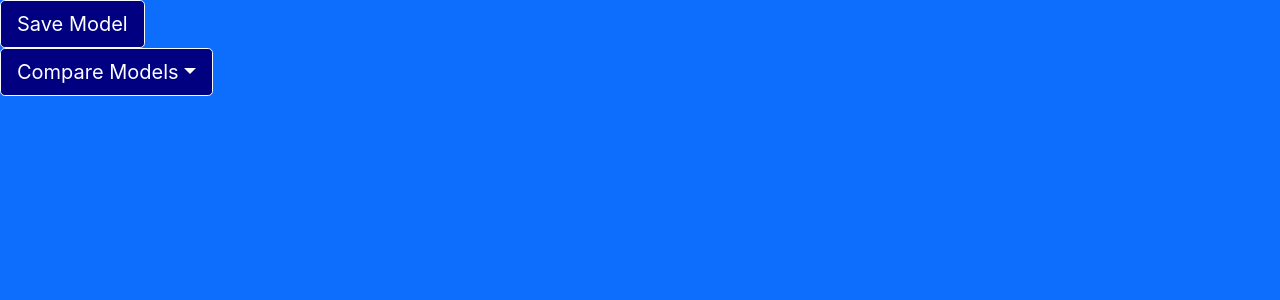
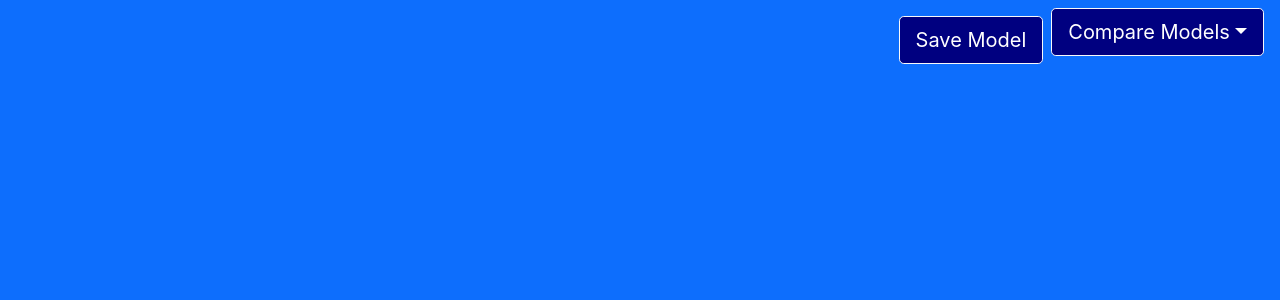
Before and after one commit to SAT-7/sat, a Flask app: page /about in a window 1280 px wide. Shown: the top 300 px of the page. Run offline with Flask 2, Linux system fonts and the light colour scheme; some libraries are stand-ins or nearby versions.

Commit message:
Add files via upload
Slight revisions

```diff
--- a/website/templates/base.html
+++ b/website/templates/base.html
@@ -20,7 +20,7 @@
   </head>
   <body>
     <body style="background-color: #0d6efd;">
-    <!--<nav class="navbar navbar-expand-lg navbar-light bg-light">
+    <nav class="navbar navbar-expand-lg">
       <button
         class="navbar-toggler"
         type="button"
@@ -31,25 +31,20 @@
       </button>
       <div class="collapse navbar-collapse" id="navbar">
         <div <ul class="nav navbar-nav ml-auto"></ul>
-          <a class="nav-item nav-link" id="home" href="/">SAT Home</a>
-          <!--<li class="nav-item"><a class="nav-item nav-link" id="logout" href="/logout">Logout</a></li>-->
+          <li class="nav-item nav-link"> <div class="btn btn-lg btn-outline-light" id="button-search" type="button">Save Model</div></li>
+          <li class="nav-item"><div class="dropdown">
+            <div class="btn btn-lg btn-outline-light dropdown-toggle" type="button" id="dropdownMenuButton" data-toggle="dropdown" aria-haspopup="true"
+            aria-expanded="true">Compare Models</div>
+            <div class="dropdown-menu" aria-labelledby="dropdownMenuButton">
+              <a class="dropdown-item" href="#">Model 1</a>
+              <a class="dropdown-item" href="#">Model 2</a>
+              <a class="dropdown-item" href="#">Model 3</a>
+            </div>
+          </div></li>
         </div>
       </div>
     </nav>
-    <div class="col-lg-4">
-      <div class="row">
-        <button class="btn btn-lg btn-outline-light" id="button-search" type="button">Save Model</button>
-      </div>
-    </div>
-    <div class="dropdown">
-      <button class="btn btn-lg btn-outline-light dropdown-toggle" type="button" id="dropdownMenuButton" data-toggle="dropdown" aria-haspopup="true"
-      aria-expanded="false">Compare Models</button>
-      <div class="dropdown-menu" aria-labelledby="dropdownMenuButton">
-        <a class="dropdown-item" href="#">Model 1</a>
-        <a class="dropdown-item" href="#">Model 2</a>
-        <a class="dropdown-item" href="#">Model 3</a>
-      </div>
-    </div>
+
 
     {% with messages = get_flashed_messages(with_categories=true) %} {% if
     messages %} {% for category, message in messages %} {% if category ==
```
Also changed, not shown: website/static/css/lines_and_dots.css (+2 -6 lines), website/templates/GitHub-Mark-64px.png (added), website/templates/githubauth.html (indentation only).
